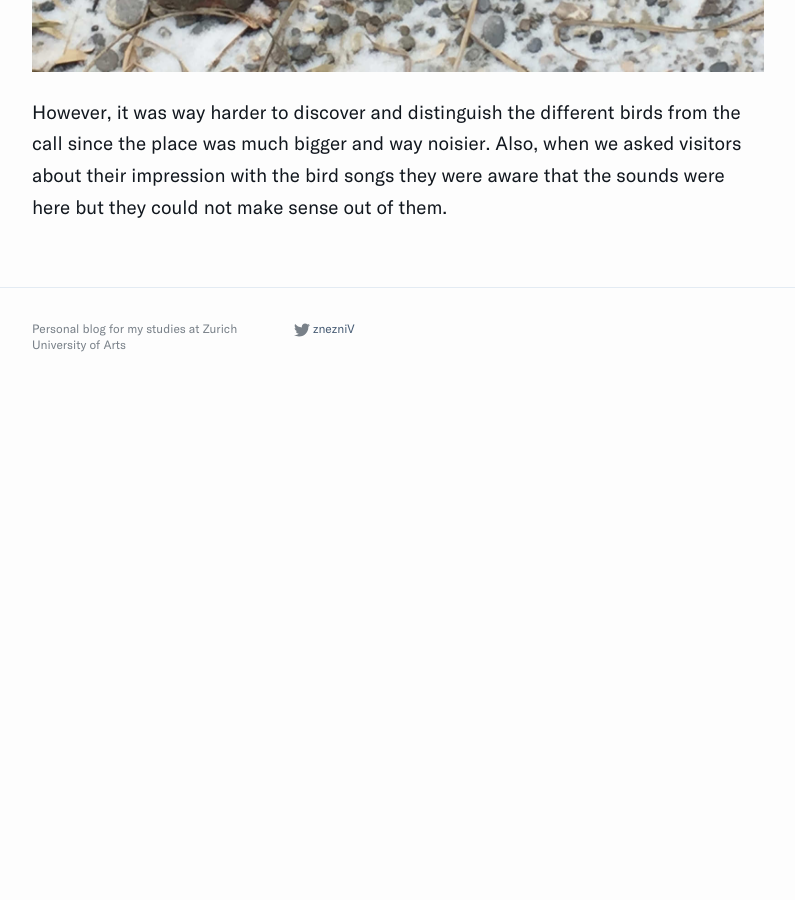
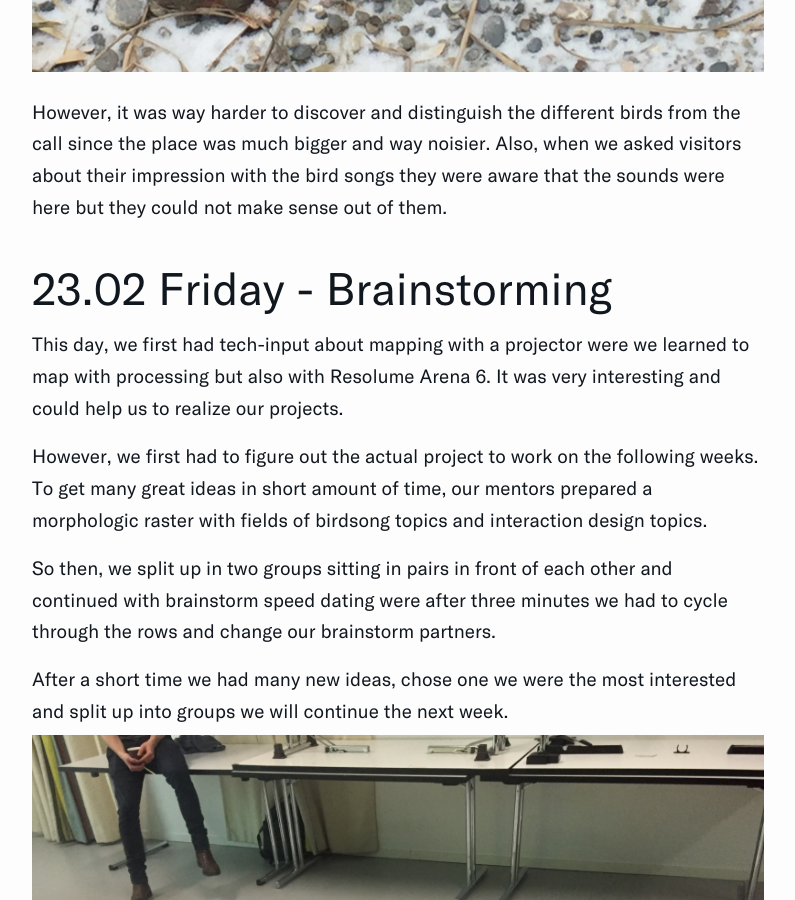
Before and after one commit to znezniV/znezniv.github.io, a Jekyll site: the page built from _posts/2018-02-21-Spatial-Interaction-Module.md, in a window 1280 px wide and 900 px high, scrolled down 4606 px. Shown: the whole window, without its empty margins (242-1037 px from the left). Built offline with Jekyll 4.4.1, drawn with Linux system fonts in a browser that asks for light colours; before the commit the page ends 5022 px from its top, so only the background shows below that; some of the changed text lies outside the part shown.

Commit message:
new post

```diff
--- a/_posts/2018-02-21-Spatial-Interaction-Module.md
+++ b/_posts/2018-02-21-Spatial-Interaction-Module.md
@@ -35,3 +35,16 @@ We then continued in the Masuala Hall, which is a huge tropical building filled
 ![Bird in the Snow]({{ site.url }}/assets/posts/spatial-interaction/bird-in-snow.jpg)
 
 However, it was way harder to discover and distinguish the different birds from the call since the place was much bigger and way noisier. Also, when we asked visitors about their impression with the bird songs they were aware that the sounds were here but they could not make sense out of them.
+
+## 23.02 Friday – Brainstorming
+
+This day, we first had tech-input about mapping with a projector were we learned to map with processing but also with Resolume Arena 6. It was very interesting and could help us to realize our projects.
+
+However, we first had to figure out the actual project to work on the following weeks. To get many great ideas in short amount of time, our mentors prepared a morphologic raster with fields of birdsong topics and interaction design topics.
+
+So then, we split up in two groups sitting in pairs in front of each other and continued with brainstorm speed dating were after three minutes we had to cycle through the rows and change our brainstorm partners.
+
+After a short time we had many new ideas, chose one we were the most interested and split up into groups we will continue the next week.
+![No ideas there]({{ site.url }}/assets/posts/spatial-interaction/empty-papers.jpg)
+![Many ideas here]({{ site.url }}/assets/posts/spatial-interaction/filled-papers.jpg)
+![Jerome ready for the project]({{ site.url }}/assets/posts/spatial-interaction/jerome-ready.jpg)
```
Also changed, not shown: assets/posts/spatial-interaction/empty-papers.jpg (added), assets/posts/spatial-interaction/filled-papers.jpg (added), assets/posts/spatial-interaction/ready-jerome.jpg (added).
